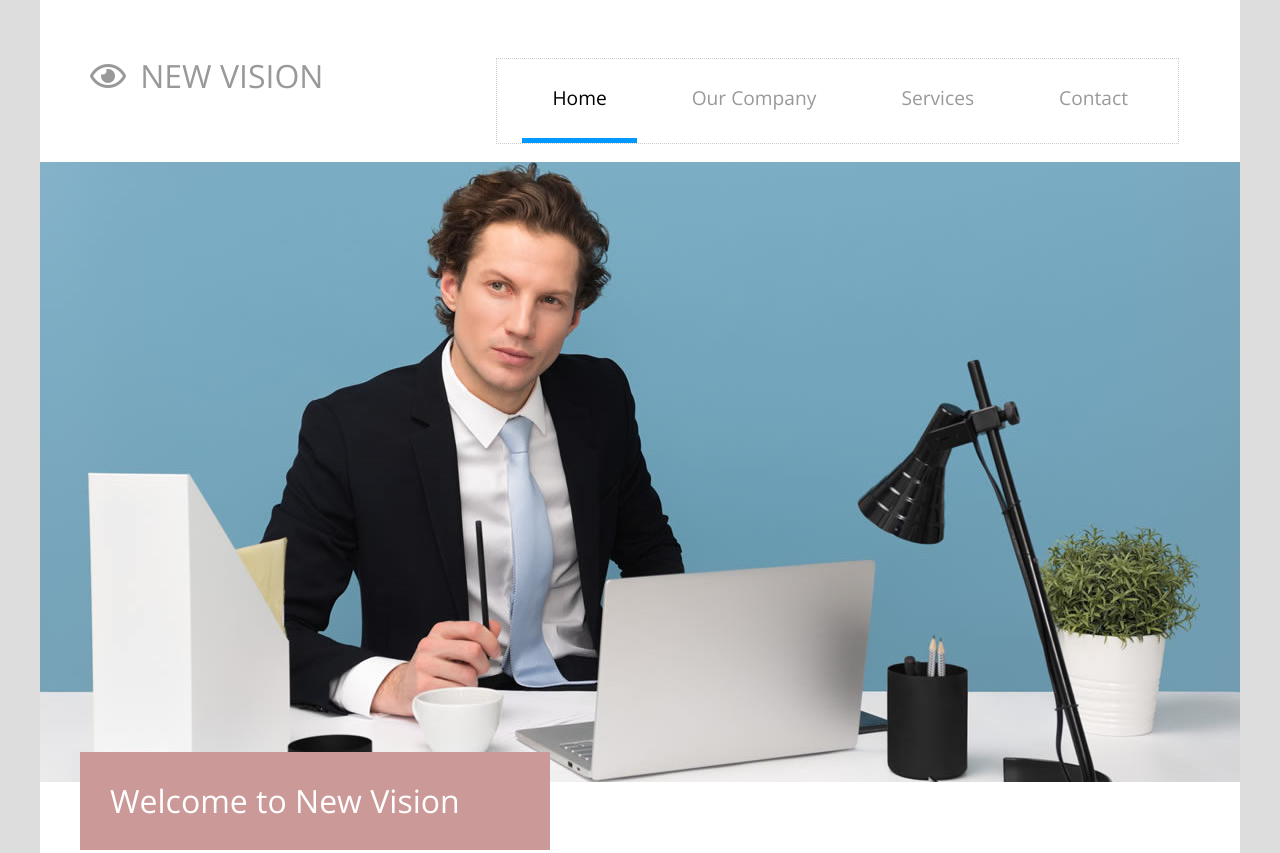
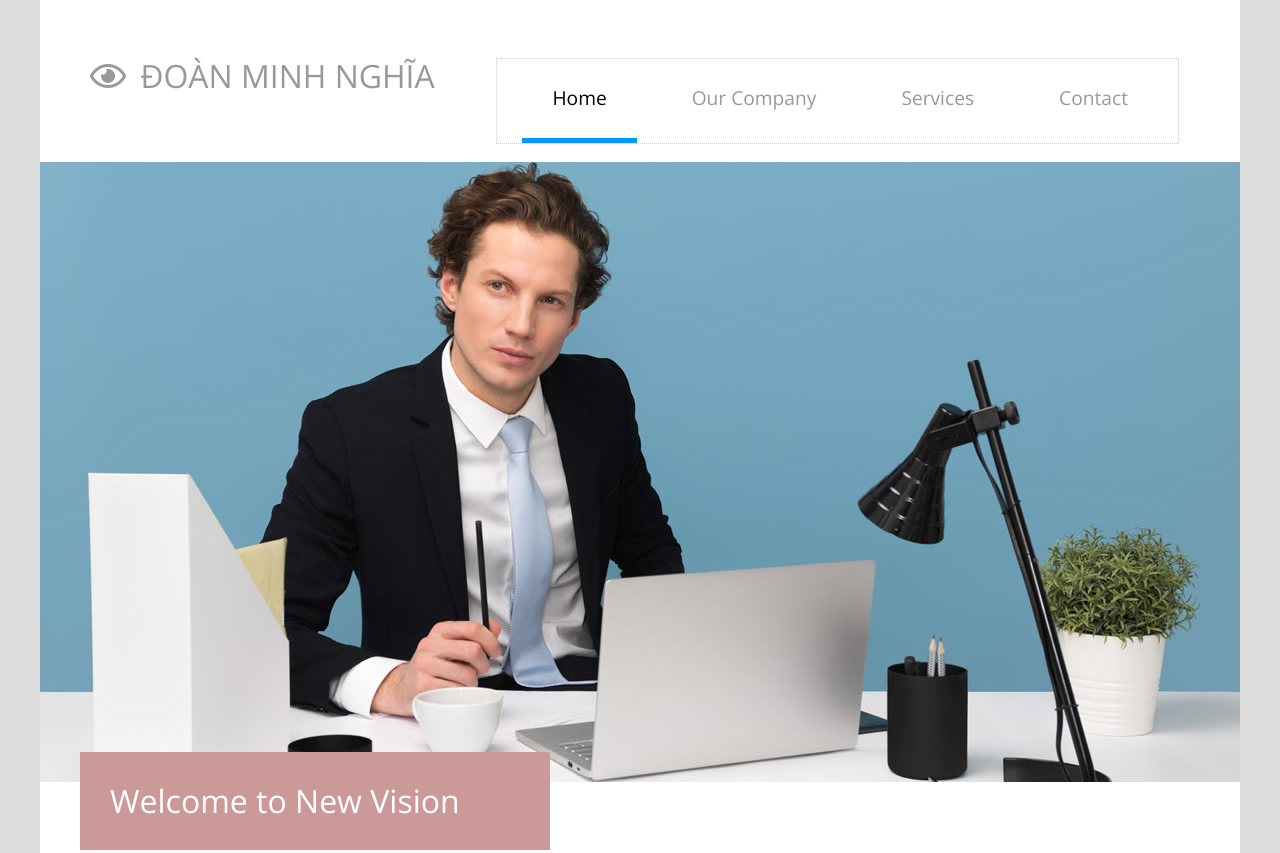
Before and after one commit to ndee113/ndee113.github.io, a plain HTML site: page index.html in a window 1280 px wide. Shown: the top 853 px of the page. Drawn offline with nearby package versions, Linux system fonts and the light colour scheme.

Commit message:
Update index.html

```diff
--- a/index.html
+++ b/index.html
@@ -29,7 +29,7 @@ https://templatemo.com/tm-542-new-vision
                 <div class="col-12 tm-site-header-col">
                     <div class="tm-site-header-left">
                         <i class="far fa-2x fa-eye tm-site-icon"></i>
-                        <h1 class="tm-site-name">New Vision</h1>
+                        <h1 class="tm-site-name">Đoàn Minh Nghĩa</h1>
                     </div>
                     <div class="tm-site-header-right tm-menu-container-outer">
 
```
